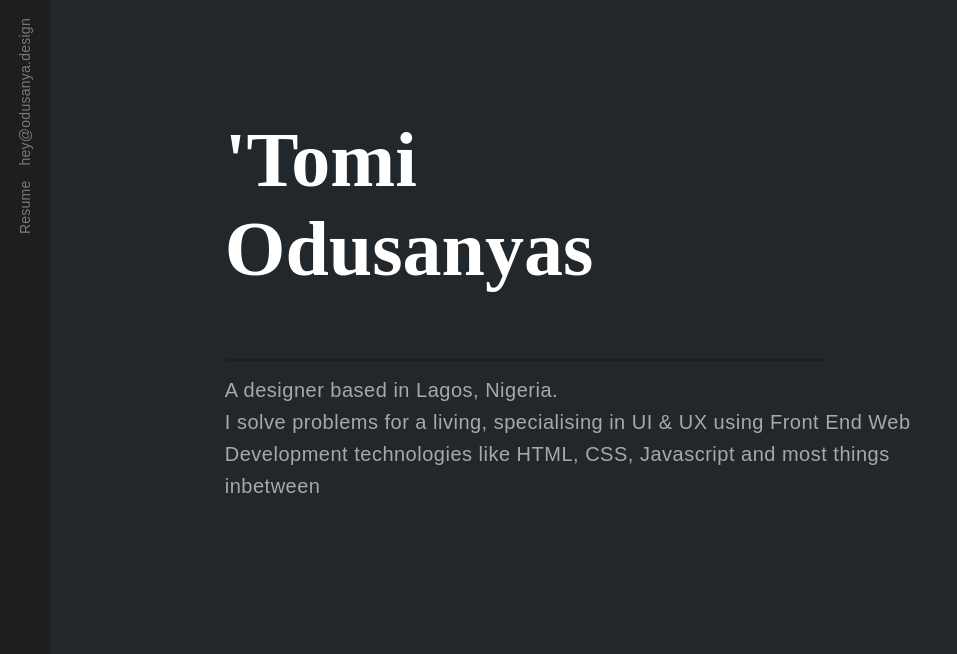
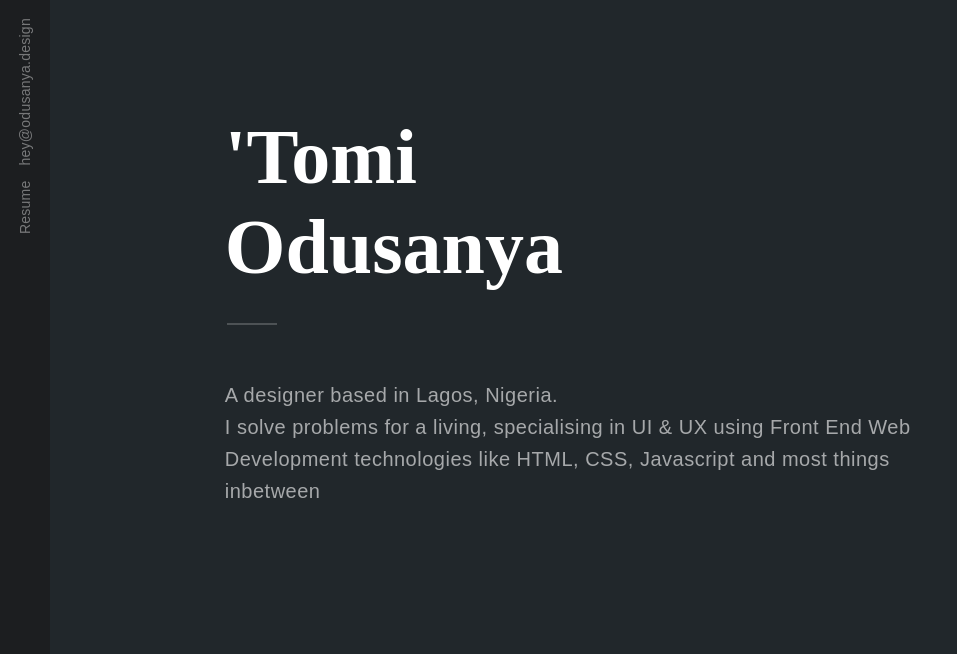
Before and after one commit to Odusanya/odusanya.github.io, a website: page index.html in a window 1280 px wide. Shown: the top 654 px of the page, without its empty margins (0-957 px from the left). Drawn offline with nearby package versions, Linux system fonts and the light colour scheme; a web font is replaced by a local one.

Commit message:
Style landing page

```diff
--- a/index.html
+++ b/index.html
@@ -54,10 +54,10 @@
             <!--<div class="card-container"></div>-->
             <div class="name">
                     <h2>
-                        'Tomi<br>Odusanyas
+                        'Tomi<br>Odusanya
                     </h2>
             </div>
-            <div class="divider divider--md"></div>
+            <div class="divider divider--xsm"></div>
             <div class="description">
                 <p>
                     A designer based in Lagos, Nigeria.<br>
--- a/sass/core/_layout.scss
+++ b/sass/core/_layout.scss
@@ -19,15 +19,23 @@
 }
 
 .divider {
+    margin-left: 2px;
     height: 2px;
-    background-color: rgba($deep-black, 0.8s);
+    background-color: rgba(#fff, 0.2);
+    // background-color: rgba($deep-black, 0.8);
+
     &--full {
         width: 100%;
     }
     &--md {
         width: 60%;
     }
-
+    &--sm {
+        width: 20%;
+    }
+    &--xsm {
+        width: 5%;
+    }
 }
 
 .grid {
--- a/sass/modules/_home.scss
+++ b/sass/modules/_home.scss
@@ -31,6 +31,7 @@
   font-size: 7.8rem;
   // font-family: 'pultin';
   font-family: 'Glosa Display';
+  margin: 62px auto 32px;
   // font-weight: 100;
   // margin: 0;
   // padding: 0;
@@ -39,7 +40,7 @@
 
 .description {
   width: 70%;
-  padding-top: 0.83em;
+  margin-top: 54px;
   p {
     font-size: 2.0rem;
     opacity: 0.6;
```
Also changed, not shown: css/styles.css.
